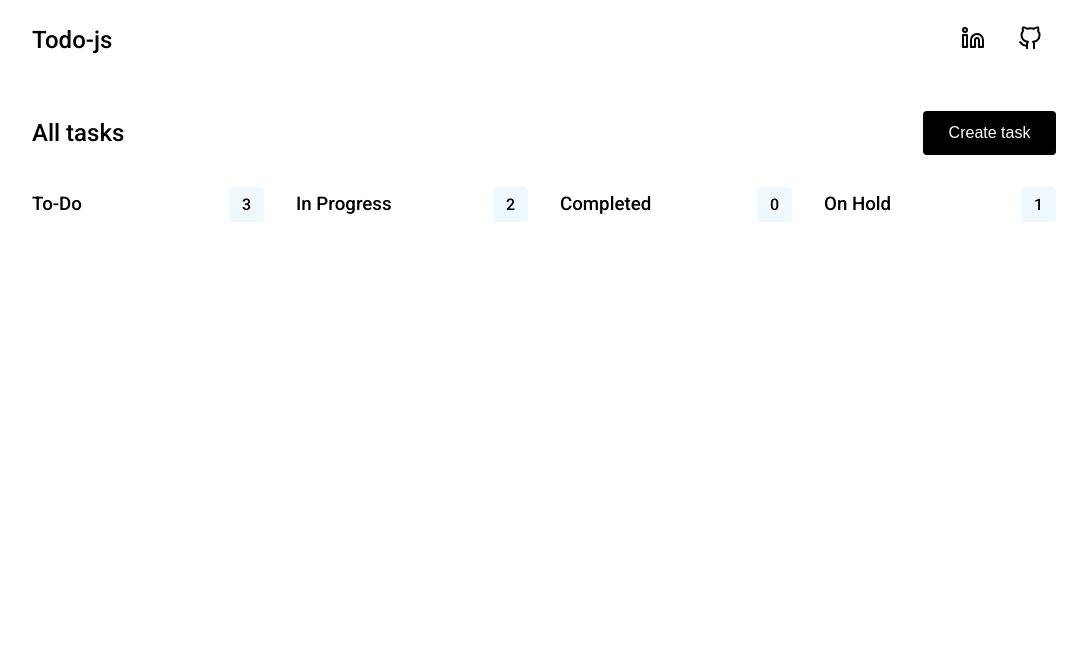
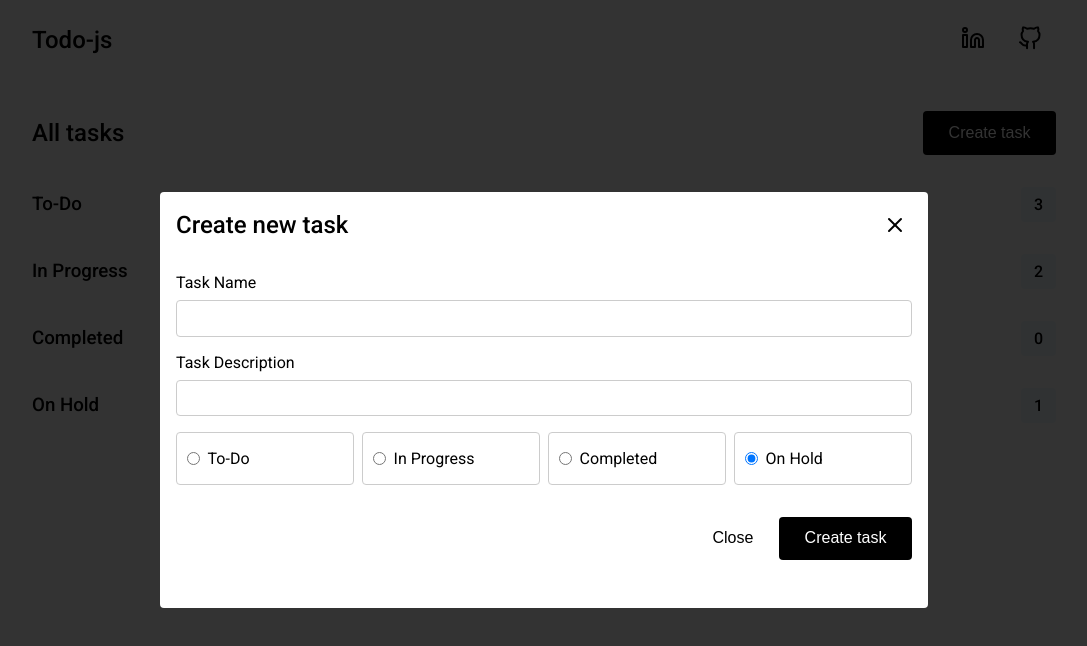
Before and after one commit to t4katona/todo-js, a plain HTML site: page index.html in a window 1280 px wide. Both pictures are taken after a click on the button "Create task". Shown: the whole page, without its empty margins (96-1183 px from the left). Drawn offline with Linux system fonts and the light colour scheme; a web font is replaced by a local one.

Commit message:
created modal ui for task creation

```diff
--- a/app.js
+++ b/app.js
@@ -0,0 +1,21 @@
+// MODAL
+const modalOpenBtn = document.getElementById("open-modal-btn");
+const modalCloseBtn = document.getElementById("close-modal-btn");
+const modalInnerCloseBtn = document.getElementById("inner-close-modal-btn");
+const modalOverlay = document.getElementById("modal-overlay");
+
+// Open-close modal
+modalOpenBtn.addEventListener("click", (e) => {
+  e.preventDefault();
+  modalOverlay.classList.add("show-modal");
+});
+
+modalCloseBtn.addEventListener("click", (e) => {
+  e.preventDefault();
+  modalOverlay.classList.remove("show-modal");
+});
+
+modalInnerCloseBtn.addEventListener("click", (e) => {
+  e.preventDefault();
+  modalOverlay.classList.remove("show-modal");
+});
--- a/index.html
+++ b/index.html
@@ -28,7 +28,7 @@
     <main>
       <header class="main-section-header">
         <h2 class="roboto-medium">All tasks</h2>
-        <button class="primary-btn" id="create-task-btn">Create task</button>
+        <button class="btn primary-btn" id="open-modal-btn">Create task</button>
       </header>
       <div class="todos-container">
         <section class="todo-category-container">
@@ -68,5 +68,78 @@
         </section>
       </div>
     </main>
+
+    <!-- Modal for task creation -->
+    <div class="modal-overlay" id="modal-overlay">
+      <div class="modal-container" id="modal">
+        <header>
+          <h2 class="roboto-medium">Create new task</h2>
+          <button class="btn icon-btn" id="close-modal-btn">
+            <img src="assets/close.svg" alt="Image to linkedin link" />
+          </button>
+        </header>
+        <form class="modal-form">
+          <div>
+            <div class="form-group">
+              <label for="taskName">Task Name</label>
+              <input type="text" id="task-name" name="taskName" />
+            </div>
+            <div class="form-group">
+              <label for="taskDescription">Task Description</label>
+              <input type="text" id="task-description" name="taskDescription" />
+            </div>
+            <div class="radio-group">
+              <label for="radio-todo" class="radio-label">
+                <input
+                  type="radio"
+                  checked="checked"
+                  name="radio"
+                  id="radio-todo"
+                />
+                To-Do
+              </label>
+
+              <label for="radio-inProgress" class="radio-label">
+                <input
+                  type="radio"
+                  checked="checked"
+                  name="radio"
+                  id="radio-inProgress"
+                />
+                In Progress
+              </label>
+
+              <label for="radio-completed" class="radio-label">
+                <input
+                  type="radio"
+                  checked="checked"
+                  name="radio"
+                  id="radio-completed"
+                />
+                Completed
+              </label>
+
+              <label for="radio-onHold" class="radio-label">
+                <input
+                  type="radio"
+                  checked="checked"
+                  name="radio"
+                  id="radio-onHold"
+                />
+                On Hold
+              </label>
+            </div>
+          </div>
+          <div class="modal-btn-container">
+            <button class="btn secondary-btn" id="inner-close-modal-btn">
+              Close
+            </button>
+            <button class="btn primary-btn" id="createTask">Create task</button>
+          </div>
+        </form>
+      </div>
+    </div>
+
+    <script src="app.js"></script>
   </body>
 </html>
--- a/style.css
+++ b/style.css
@@ -7,7 +7,7 @@
 }
 
 body {
-  width: 100vw;
+  max-width: 100vw;
   display: flex;
   justify-content: center;
   align-items: center;
@@ -29,7 +29,7 @@ header {
 }
 
 .todos-container {
-  column-gap: 2rem;
+  row-gap: 2rem;
   display: flex;
   justify-content: space-between;
   align-items: flex-start;
@@ -75,17 +75,20 @@ main {
   margin-bottom: 2rem;
 }
 
-.primary-btn {
-  background-color: black;
+.btn {
   border: none;
-
   border-radius: 4px;
-  color: white;
-  padding: 0.8rem 1.6rem;
   text-align: center;
   text-decoration: none;
   display: inline-block;
   font-size: 1rem;
+  color: white;
+  cursor: pointer;
+}
+
+.primary-btn {
+  background-color: black;
+  padding: 0.8rem 1.6rem;
 }
 
 /* Todos */
@@ -103,9 +106,114 @@ main {
   padding: 0.5rem 0.8rem;
 }
 
+/* Modal */
+
+.icon-btn {
+  display: flex;
+  justify-content: center;
+  align-items: center;
+  padding: 0.3rem;
+  background-color: transparent;
+}
+
+.modal-overlay {
+  position: fixed;
+  inset: 0;
+  width: 100%;
+  height: 100%;
+  background-color: rgba(0, 0, 0, 0.8);
+  display: flex;
+  justify-content: center;
+  align-items: center;
+  z-index: 1000;
+  visibility: hidden;
+  opacity: 0;
+  padding: 0 1rem;
+}
+
+.modal-container {
+  z-index: 1001;
+  position: relative;
+  left: 50%;
+  transform: translateX(-50%);
+  width: 100%;
+  height: auto;
+  background-color: white;
+  padding: 1rem;
+  border-radius: 4px;
+}
+
+.secondary-btn {
+  background-color: transparent;
+  color: black;
+  padding: 0.8rem 1.6rem;
+}
+
+.modal-overlay.show-modal {
+  visibility: visible;
+  opacity: 1;
+}
+
+/* Modal -> Form */
+
+form {
+  max-width: 100%;
+}
+
+.modal-form > div {
+  margin: 2rem 0;
+}
+
+.form-group {
+  display: flex;
+  flex-direction: column;
+  margin-bottom: 1rem;
+}
+
+.form-group label {
+  margin-bottom: 0.5rem;
+}
+
+.form-group input[type="text"] {
+  padding: 0.6rem;
+  border: 1px solid #ccc;
+  border-radius: 4px;
+}
+
+.radio-group {
+  display: flex;
+  flex-direction: column;
+  gap: 0.5rem;
+}
+
+.radio-label {
+  display: flex;
+  align-items: center;
+  border: 1px solid #ccc;
+  padding: 0.6rem;
+  border-radius: 4px;
+  cursor: pointer;
+}
+
+.radio-label input[type="radio"] {
+  margin-right: 0.5rem;
+  cursor: pointer;
+}
+
+.modal-btn-container {
+  width: 100%;
+  display: flex;
+  justify-content: flex-end;
+  align-items: center;
+}
+
 @media only screen and (min-width: 600px) {
   body {
     padding: 0 2rem;
+  }
+
+  .modal-overlay {
+    padding: 1rem 2rem;
   }
 }
 
@@ -114,10 +222,25 @@ main {
     padding: 0 4rem;
   }
 
-  .todos-container {
+  .todos-overlay {
     align-items: center;
     flex-direction: row;
     column-gap: 2rem;
+  }
+
+  .modal-overlay {
+    padding: 1rem 4rem;
+  }
+
+  .radio-group {
+    flex-direction: row;
+    gap: 0.5rem;
+  }
+
+  .radio-label {
+    width: 100%;
+    padding-top: 1rem;
+    padding-bottom: 1rem;
   }
 }
 
@@ -125,11 +248,19 @@ main {
   body {
     padding: 0 6rem;
   }
+
+  .modal-overlay {
+    padding: 1rem 6rem;
+  }
 }
 
 @media only screen and (min-width: 1200px) {
   body {
     padding: 0 10%;
+  }
+
+  .modal-overlay {
+    padding: 1rem 20%;
   }
 }
 
@@ -137,4 +268,8 @@ main {
   body {
     padding: 0 15%;
   }
+
+  .modal-overlay {
+    padding: 1rem 30%;
+  }
 }
```
Also changed, not shown: assets/close.svg (added).
